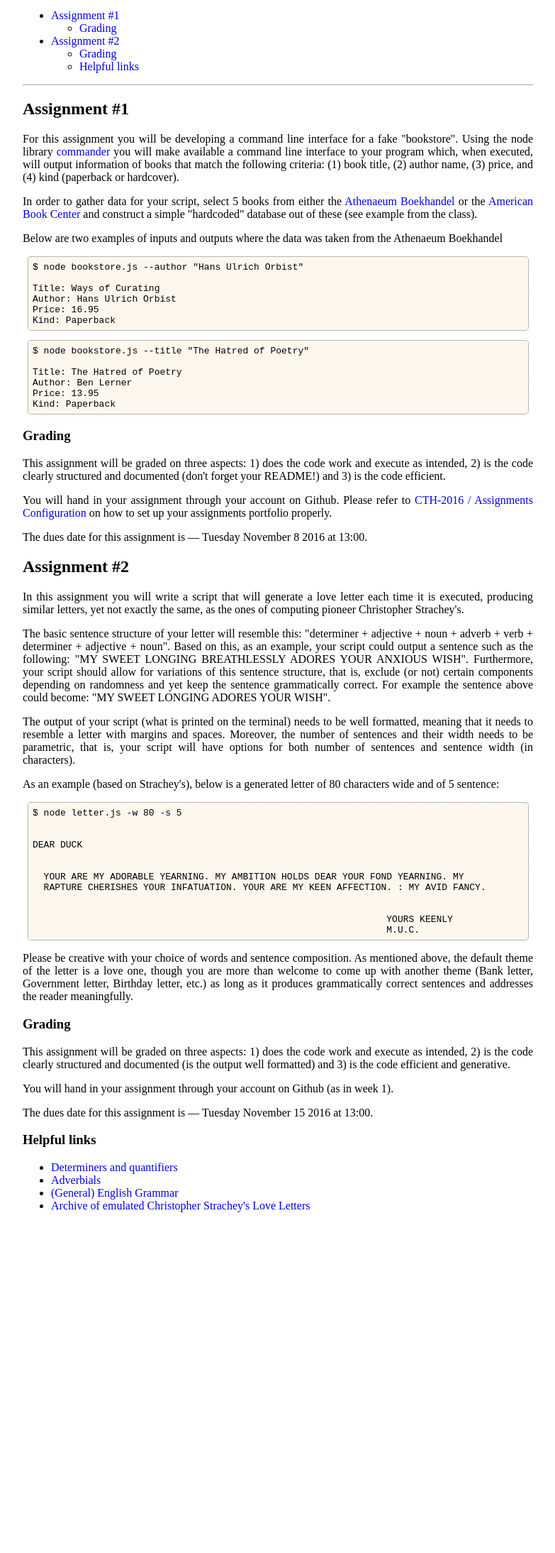
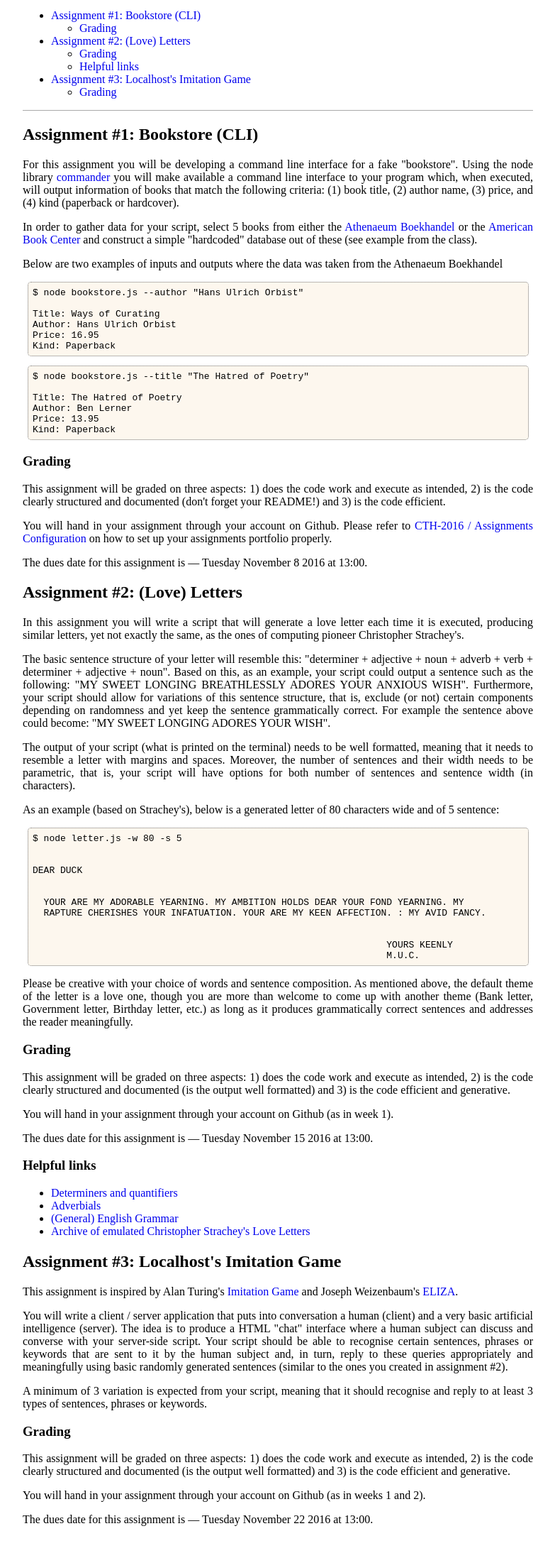
Before and after one commit to gauthiier/cth2016, a plain HTML site: page assignments.html in a window 1280 px wide. Shown: the part 106-2294 px from the top of the page at 71% size, without its empty margins (248-1031 px from the left). Before the commit the page ends 1853 px from the top, so only its background shows below. Drawn offline with Linux system fonts and the light colour scheme.

Commit message:
assigment# 3

```diff
--- a/assignments.html
+++ b/assignments.html
@@ -18,16 +18,19 @@
 </header>
 <nav id="TOC">
 <ul>
-<li><a href="#assignment-1">Assignment #1</a><ul>
+<li><a href="#assignment-1-bookstore-cli">Assignment #1: Bookstore (CLI)</a><ul>
 <li><a href="#grading">Grading</a></li>
 </ul></li>
-<li><a href="#assignment-2">Assignment #2</a><ul>
+<li><a href="#assignment-2-love-letters">Assignment #2: (Love) Letters</a><ul>
 <li><a href="#grading-1">Grading</a></li>
 <li><a href="#helpful-links">Helpful links</a></li>
 </ul></li>
+<li><a href="#assignment-3-localhosts-imitation-game">Assignment #3: Localhost's Imitation Game</a><ul>
+<li><a href="#grading-2">Grading</a></li>
+</ul></li>
 </ul>
 </nav>
-<h2 id="assignment-1">Assignment #1</h2>
+<h2 id="assignment-1-bookstore-cli">Assignment #1: Bookstore (CLI)</h2>
 <p>For this assignment you will be developing a command line interface for a fake &quot;bookstore&quot;. Using the node library <a href="https://www.npmjs.com/package/commander">commander</a> you will make available a command line interface to your program which, when executed, will output information of books that match the following criteria: (1) book title, (2) author name, (3) price, and (4) kind (paperback or hardcover).</p>
 <p>In order to gather data for your script, select 5 books from either the <a href="http://www.athenaeum.nl">Athenaeum Boekhandel</a> or the <a href="http://www.abc.nl">American Book Center</a> and construct a simple &quot;hardcoded&quot; database out of these (see example from the class).</p>
 <p>Below are two examples of inputs and outputs where the data was taken from the Athenaeum Boekhandel</p>
@@ -48,7 +51,7 @@ Kind: Paperback</code></pre>
 <p>This assignment will be graded on three aspects: 1) does the code work and execute as intended, 2) is the code clearly structured and documented (don't forget your README!) and 3) is the code efficient.</p>
 <p>You will hand in your assignment through your account on Github. Please refer to <a href="./assignments-conf.html">CTH-2016 / Assignments Configuration</a> on how to set up your assignments portfolio properly.</p>
 <p>The dues date for this assignment is — Tuesday November 8 2016 at 13:00.</p>
-<h2 id="assignment-2">Assignment #2</h2>
+<h2 id="assignment-2-love-letters">Assignment #2: (Love) Letters</h2>
 <p>In this assignment you will write a script that will generate a love letter each time it is executed, producing similar letters, yet not exactly the same, as the ones of computing pioneer Christopher Strachey's.</p>
 <p>The basic sentence structure of your letter will resemble this: &quot;determiner + adjective + noun + adverb + verb + determiner + adjective + noun&quot;. Based on this, as an example, your script could output a sentence such as the following: &quot;MY SWEET LONGING BREATHLESSLY ADORES YOUR ANXIOUS WISH&quot;. Furthermore, your script should allow for variations of this sentence structure, that is, exclude (or not) certain components depending on randomness and yet keep the sentence grammatically correct. For example the sentence above could become: &quot;MY SWEET LONGING ADORES YOUR WISH&quot;.</p>
 <p>The output of your script (what is printed on the terminal) needs to be well formatted, meaning that it needs to resemble a letter with margins and spaces. Moreover, the number of sentences and their width needs to be parametric, that is, your script will have options for both number of sentences and sentence width (in characters).</p>
@@ -78,6 +81,14 @@ DEAR DUCK
 <li><a href="https://learnenglish.britishcouncil.org/en/english-grammar">(General) English Grammar</a></li>
 <li><a href="http://www.alpha60.de/art/love_letters/archive/muc/">Archive of emulated Christopher Strachey's Love Letters</a></li>
 </ul>
+<h2 id="assignment-3-localhosts-imitation-game">Assignment #3: Localhost's Imitation Game</h2>
+<p>This assignment is inspired by Alan Turing's <a href="http://www.loebner.net/Prizef/TuringArticle.html">Imitation Game</a> and Joseph Weizenbaum's <a href="https://en.wikipedia.org/wiki/ELIZA">ELIZA</a>.</p>
+<p>You will write a client / server application that puts into conversation a human (client) and a very basic artificial intelligence (server). The idea is to produce a HTML &quot;chat&quot; interface where a human subject can discuss and converse with your server-side script. Your script should be able to recognise certain sentences, phrases or keywords that are sent to it by the human subject and, in turn, reply to these queries appropriately and meaningfully using basic randomly generated sentences (similar to the ones you created in assignment #2).</p>
+<p>A minimum of 3 variation is expected from your script, meaning that it should recognise and reply to at least 3 types of sentences, phrases or keywords.</p>
+<h3 id="grading-2">Grading</h3>
+<p>This assignment will be graded on three aspects: 1) does the code work and execute as intended, 2) is the code clearly structured and documented (is the output well formatted) and 3) is the code efficient and generative.</p>
+<p>You will hand in your assignment through your account on Github (as in weeks 1 and 2).</p>
+<p>The dues date for this assignment is — Tuesday November 22 2016 at 13:00.</p>
 </content>
 </body>
 </html>
```
Also changed, not shown: assignments.md (+18 -2 lines), index.html (+1 -1 lines), index.md (+1 -1 lines).
